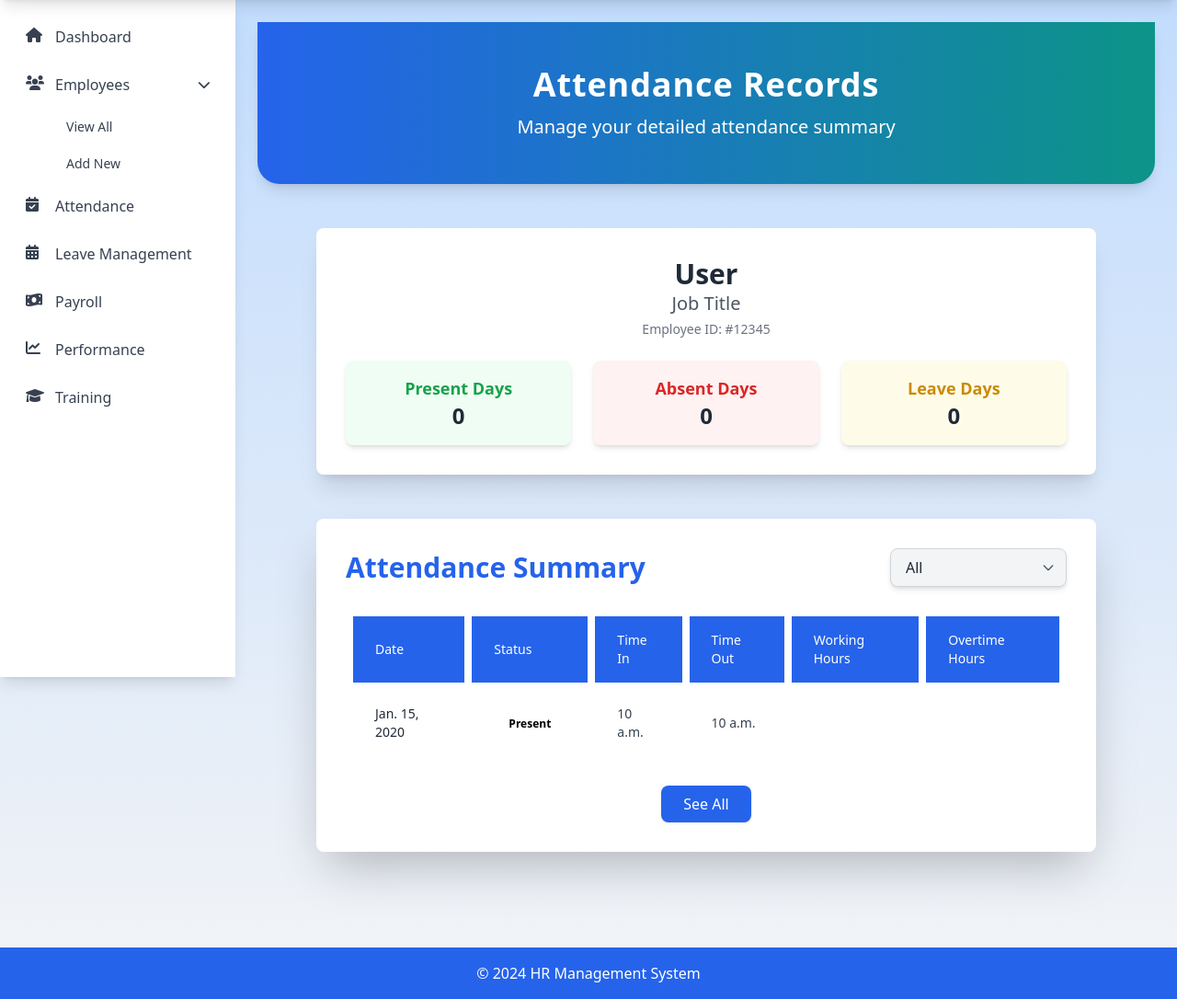
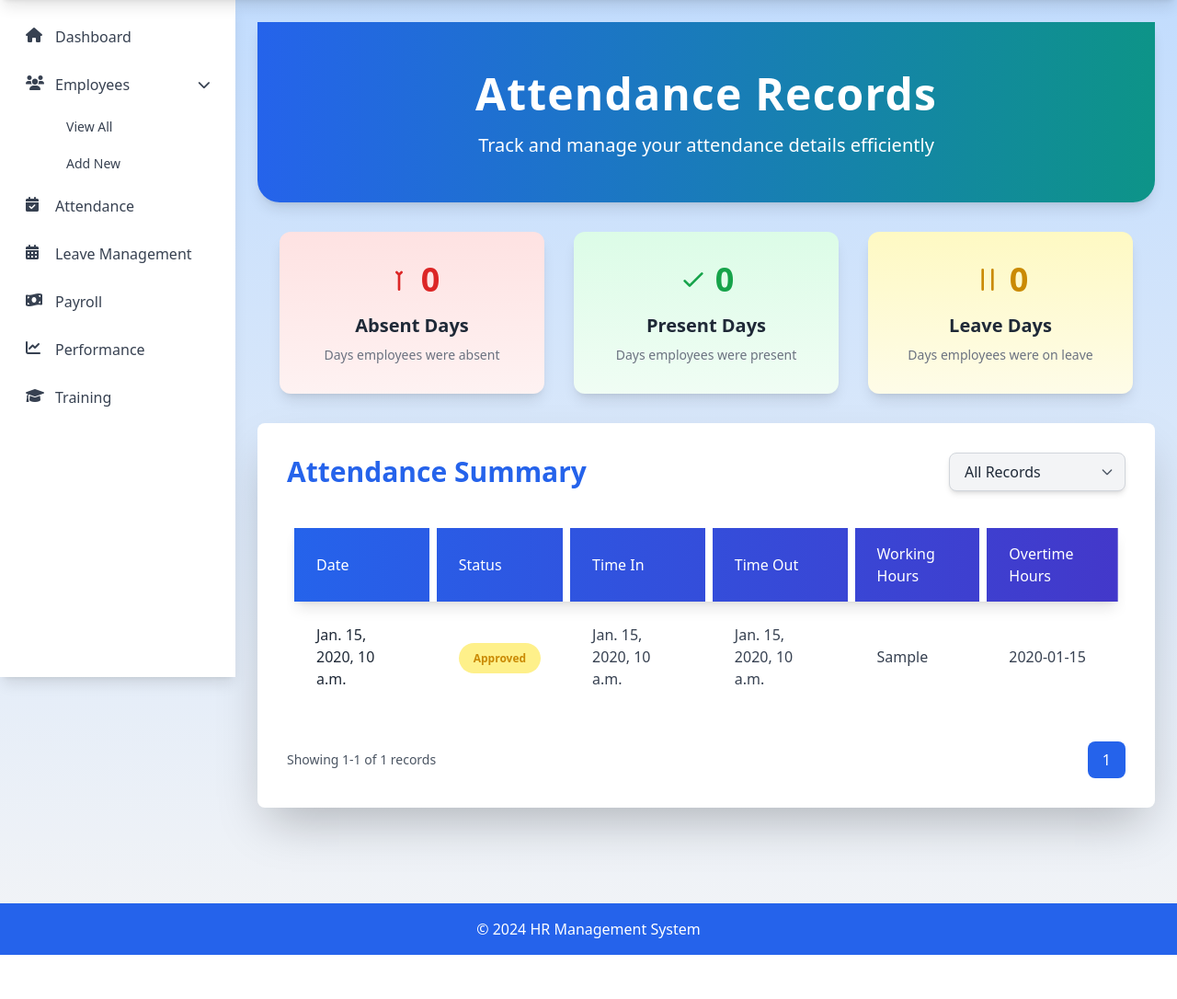
Before and after one commit to katkatty21/HRManagementSystemWeb, a Django app: template hrmanagementsystem/hrmanagement/templates/pages/attendance_record.html in a window 1280 px wide. Shown: the part 64-1150 px from the top of the page at 92% size. After the commit the page ends 1102 px from the top, so only its background shows below. Run offline with Django 5.2, Linux system fonts and the light colour scheme; tables that the repository leaves empty hold one stand-in row (values such as "Sample post"); the template is opened without the code that fills it: values that come from a table or form of the project are taken from there, most other values are stand-ins (such as "Sample title", 1, 10 or a date in 2020); data that the repository does not hold is empty; some libraries are stand-ins or nearby versions.

Commit message:
UPDATING THE DESIGN, FUNCTIONS OF LEAVE AND ATTENDANCE. LATEST UPDATE

```diff
--- a/hrmanagementsystem/hrmanagement/templates/pages/attendance_record.html
+++ b/hrmanagementsystem/hrmanagement/templates/pages/attendance_record.html
@@ -6,53 +6,69 @@ Attendance Dashboard
 
 {% block content %}
 <!-- Dashboard Header Section -->
-<section class="bg-gradient-to-r from-blue-600 to-teal-600 text-white text-center py-12 shadow-lg rounded-b-3xl">
-    <h1 class="text-4xl font-extrabold tracking-wide">Attendance Records</h1>
-    <p class="mt-3 text-xl font-medium">Manage your detailed attendance summary</p>
+
+<section class="bg-gradient-to-r from-blue-600 to-teal-600 text-white text-center py-12 shadow-lg rounded-b-3xl mb-8">
+    <h1 class="text-5xl font-extrabold tracking-wide leading-tight">Attendance Records</h1>
+    <p class="mt-3 text-xl font-medium">Track and manage your attendance details efficiently</p>
 </section>
+<!-- Main Content Section -->
+<div class="grid grid-cols-1 md:grid-cols-3 gap-8 mb-8 px-6">
+    <!-- Present Card -->
+    <div class="bg-white p-8 rounded-xl shadow-lg hover:shadow-xl transition-all text-center bg-gradient-to-t from-red-50 to-red-100 hover:scale-105 transform duration-300">
+        <div class="flex justify-center items-center mb-4 space-x-2">
+            <!-- Icon and Days -->
+            <svg class="w-8 h-8 text-red-600" xmlns="http://www.w3.org/2000/svg" fill="none" viewBox="0 0 24 24" stroke="currentColor">
+                <path stroke-linecap="round" stroke-linejoin="round" stroke-width="2" d="M10 6l2 2m0 0l2-2m-2 2v12"></path>
+            </svg>
+            <p class="text-4xl font-bold text-red-600">{{ absent_days|default:0 }}</p>
 
-<!-- Main Content Section -->
-<div class="container mx-auto mt-12 px-6 lg:px-16">
-
-    <!-- Employee Information Section (Profile Card) -->
-    <div class="bg-white rounded-lg shadow-xl p-8 mb-12 hover:shadow-2xl transition-all">
-
-        <!-- Profile Information -->
-        <div class="text-center mb-6">
-            <h2 class="text-3xl font-semibold text-gray-800">{{ request.session.user_name|default:"User" }}</h2>
-            <p class="text-xl text-gray-600">{{ job|default:"Job Title" }}</p>
-            <p class="text-sm text-gray-500 mt-1">Employee ID: #{{ request.session.user_id|default:"12345" }}</p>
+        </div>
+        <h3 class="text-xl font-semibold text-gray-800">Absent Days</h3>
+        <p class="text-sm text-gray-500 mt-2">Days employees were absent</p>
     </div>
 
-        <!-- Attendance Statistics -->
-        <div class="grid grid-cols-3 gap-6 text-center">
+    <!-- Absent Card -->
+    <div class="bg-white p-8 rounded-xl shadow-lg hover:shadow-xl transition-all text-center bg-gradient-to-t from-green-50 to-green-100 hover:scale-105 transform duration-300">
+        <div class="flex justify-center items-center mb-4 space-x-2">
+            <!-- Icon and Days -->
+            <svg   svg class="w-8 h-8 text-green-600" xmlns="http://www.w3.org/2000/svg" fill="none" viewBox="0 0 24 24" stroke="currentColor">
+            <path stroke-linecap="round" stroke-linejoin="round" stroke-width="2" d="M5 13l4 4L19 7"></path>
+        </svg>
 
-            <div class="bg-green-50 p-4 rounded-lg shadow-md">
-                <h4 class="text-lg font-semibold text-green-600">Present Days</h4>
-                <p class="text-2xl font-bold text-gray-800">{{ present_days|default:0 }}</p>
+            <p class="text-4xl font-bold text-green-600">{{ present_days|default:0 }}</p>
         </div>
-            <div class="bg-red-50 p-4 rounded-lg shadow-md">
-                <h4 class="text-lg font-semibold text-red-600">Absent Days</h4>
-                <p class="text-2xl font-bold text-gray-800">{{ absent_days|default:0 }}</p>
+        <h3 class="text-xl font-semibold text-gray-800">Present Days</h3>
+        <p class="text-sm text-gray-500 mt-2">Days employees were present</p>
     </div>
-            <div class="bg-yellow-50 p-4 rounded-lg shadow-md">
-                <h4 class="text-lg font-semibold text-yellow-600">Leave Days</h4>
-                <p class="text-2xl font-bold text-gray-800">{{ leave_days|default:0 }}</p>
+
+    <!-- Leave Card -->
+    <div class="bg-white p-8 rounded-xl shadow-lg hover:shadow-xl transition-all text-center bg-gradient-to-t from-yellow-50 to-yellow-100 hover:scale-105 transform duration-300">
+        <div class="flex justify-center items-center mb-4 space-x-2">
+            <!-- Icon and Days -->
+            <svg class="w-8 h-8 text-yellow-600" xmlns="http://www.w3.org/2000/svg" fill="none" viewBox="0 0 24 24" stroke="currentColor">
+                <path stroke-linecap="round" stroke-linejoin="round" stroke-width="2" d="M16 4v16M8 4v16"></path>
+            </svg>
+            <p class="text-4xl font-bold text-yellow-600">{{ leave_days|default:0 }}</p>
         </div>
+        <h3 class="text-xl font-semibold text-gray-800">Leave Days</h3>
+        <p class="text-sm text-gray-500 mt-2">Days employees were on leave</p>
     </div>
 </div>
 
+
 <!-- Attendance Records Section -->
 <div class="bg-white rounded-lg shadow-2xl p-8 mb-12 hover:shadow-3xl transition-all">
-        <div class="flex justify-between items-center mb-6">
+
+    <div class="flex justify-between items-center mb-8">
         <h3 class="text-3xl font-semibold text-blue-600">Attendance Summary</h3>
+
         <!-- Search Dropdown -->
         <div class="relative inline-block w-48">
-                <select id="attendance-filter" class="block w-full bg-gray-100 text-gray-800 border border-gray-300 rounded-lg shadow-md focus:ring-2 focus:ring-blue-500 focus:border-blue-500 px-4 py-2 appearance-none transition duration-150 ease-in-out">
-                    <option value="all">All</option>
-                    <option value="Present">Present</option>
-                    <option value="Absent">Absent</option>
-                    <option value="Leave">Leave</option>
+            <select id="attendance-filter" class="block w-full bg-gray-100 text-gray-800 border border-gray-300 rounded-lg shadow-md focus:ring-2 focus:ring-blue-500 px-4 py-2 appearance-none transition duration-150 ease-in-out">
+                <option value="all" {% if filter_status == 'all' %}selected{% endif %}>All Records</option>
+                <option value="Present" {% if filter_status == 'Present' %}selected{% endif %}>Present</option>
+                <option value="Absent" {% if filter_status == 'Absent' %}selected{% endif %}>Absent</option>
+                <option value="Leave" {% if filter_status == 'Leave' %}selected{% endif %}>Leave</option>
             </select>
             <div class="absolute inset-y-0 right-0 flex items-center pr-3 pointer-events-none">
                 <svg class="w-4 h-4 text-gray-600" xmlns="http://www.w3.org/2000/svg" fill="none" viewBox="0 0 24 24" stroke="currentColor">
@@ -60,12 +76,11 @@ Attendance Dashboard
                 </svg>
             </div>
         </div>
-
     </div>
 
     <div class="overflow-x-auto">
         <table class="min-w-full table-auto border-separate border-spacing-2">
-                <thead class="bg-blue-600 text-white text-sm">
+            <thead class="bg-gradient-to-r from-blue-600 to-indigo-700 text-white text-sm lg:text-base shadow-lg">
                 <tr>
                     <th class="px-6 py-4 text-left font-medium">Date</th>
                     <th class="px-6 py-4 text-left font-medium">Status</th>
@@ -76,71 +91,56 @@ Attendance Dashboard
                 </tr>
             </thead>
             <tbody id="attendance-tbody">
-                    {% for record in attendance_records %}
-                    <tr class="border-b hover:bg-gray-50 transition-all">
-                        <td class="px-6 py-4 text-sm font-medium text-gray-800">{{ record.date }}</td>
-                        <td class="px-6 py-4 text-sm">
-                            <span class="text-black px-4 py-2 rounded-full text-xs font-semibold">
-                                {% if record.status == 'Present' %}
-                                    Present
-                                {% elif record.status == 'Absent' %}
-                                    Absent
-                                {% elif record.status == 'Leave' %}
-                                    Leave
-                                {% endif %}
+                {% for record in page_obj %}
+                <tr class="border-b hover:bg-gray-100 transition-all record-row" data-status="{{ record.status }}">
+                    <td class="px-6 py-4 text-sm lg:text-base font-medium text-gray-800">{{ record.date }}</td>
+                    <td class="px-6 py-4 text-sm lg:text-base">
+                        <span class="text-black px-4 py-2 rounded-full text-xs font-semibold {% if record.status == 'Present' %}bg-green-200 text-green-600{% elif record.status == 'Absent' %}bg-red-200 text-red-600{% else %}bg-yellow-200 text-yellow-600{% endif %}">
+                            {{ record.status }}
                         </span>
                     </td>
-                        <td class="px-6 py-4 text-sm text-gray-700">{{ record.time_in }}</td>
-                        <td class="px-6 py-4 text-sm text-gray-700">{{ record.time_out }}</td>
-                        <td class="px-6 py-4 text-sm text-gray-700">{{ record.working_hours }}</td>
-                        <td class="px-6 py-4 text-sm text-gray-700">{{ record.overtime_hours }}</td>
+                    <td class="px-6 py-4 text-sm lg:text-base text-gray-700">{{ record.time_in }}</td>
+                    <td class="px-6 py-4 text-sm lg:text-base text-gray-700">{{ record.time_out }}</td>
+                    <td class="px-6 py-4 text-sm lg:text-base text-gray-700">{{ record.working_hours }}</td>
+                    <td class="px-6 py-4 text-sm lg:text-base text-gray-700">{{ record.overtime_hours }}</td>
                 </tr>
                 {% endfor %}
             </tbody>
         </table>
     </div>
 
-        <!-- See All Button -->
-        <div class="mt-6 text-center">
-            <button id="see-all-btn" class="bg-blue-600 text-white px-6 py-2 rounded-lg shadow hover:bg-blue-700 transition-all">
-                See All
-            </button>
+
+
+        <!-- Pagination Section -->
+        <div class="mt-8 flex justify-between items-center">
+            <span id="pagination-info" class="text-sm text-gray-600">Showing {{ page_obj.start_index }}-{{ page_obj.end_index }} of {{ page_obj.paginator.count }} records</span>
+            <div id="pagination-controls" class="flex space-x-2">
+                {% if page_obj.has_previous %}
+                    <a href="?page=1&status={{ filter_status }}" class="px-4 py-2 bg-blue-600 text-white rounded-lg hover:bg-blue-700">First</a>
+                    <a href="?page={{ page_obj.previous_page_number }}&status={{ filter_status }}" class="px-4 py-2 bg-blue-600 text-white rounded-lg hover:bg-blue-700">Prev</a>
+                {% endif %}
+                {% for num in page_obj.paginator.page_range %}
+                    {% if page_obj.number == num %}
+                        <span class="px-4 py-2 bg-blue-600 text-white rounded-lg">{{ num }}</span>
+                    {% else %}
+                        <a href="?page={{ num }}&status={{ filter_status }}" class="px-4 py-2 bg-gray-200 text-gray-800 rounded-lg hover:bg-blue-600 hover:text-white">{{ num }}</a>
+                    {% endif %}
+                {% endfor %}
+                {% if page_obj.has_next %}
+                    <a href="?page={{ page_obj.next_page_number }}&status={{ filter_status }}" class="px-4 py-2 bg-blue-600 text-white rounded-lg hover:bg-blue-700">Next</a>
+                    <a href="?page={{ page_obj.paginator.num_pages }}&status={{ filter_status }}" class="px-4 py-2 bg-blue-600 text-white rounded-lg hover:bg-blue-700">Last</a>
+                {% endif %}
+            </div>
+        </div>
     </div>
 </div>
 
-</div>
-
 <script>
-    document.addEventListener('DOMContentLoaded', () => {
-        const rows = document.querySelectorAll('#attendance-tbody tr');
-        const seeAllBtn = document.getElementById('see-all-btn');
-        const filterDropdown = document.getElementById('attendance-filter');
-
-        // Initially hide rows after the fifth
-        rows.forEach((row, index) => {
-            if (index >= 5) {
-                row.style.display = 'none';
-            }
-        });
-
-        // Add click event to "See All" button
-        seeAllBtn.addEventListener('click', () => {
-            rows.forEach(row => (row.style.display = 'table-row')); // Show all rows
-            seeAllBtn.style.display = 'none'; // Hide the button
-        });
-
-        // Filter attendance records based on dropdown selection
-        filterDropdown.addEventListener('change', () => {
-            const filterValue = filterDropdown.value;
-            rows.forEach(row => {
-                const status = row.cells[1].textContent.trim();
-                if (filterValue === 'all' || status === filterValue) {
-                    row.style.display = 'table-row'; // Show matching rows
-                } else {
-                    row.style.display = 'none'; // Hide non-matching rows
-                }
-            });
-        });
+    document.getElementById('attendance-filter').addEventListener('change', function() {
+        var status = this.value;
+        var currentUrl = new URL(window.location.href);
+        currentUrl.searchParams.set('status', status);  // Update the status parameter in the URL
+        window.location.href = currentUrl.href;  // Redirect to the new URL
     });
 </script>
 
```
Also changed, not shown: hrmanagementsystem/hrmanagement/templates/pages/leave_request.html (+96 -72 lines), hrmanagementsystem/hrmanagement/templates/pages/performance_feedback.html (+81 -48 lines), hrmanagementsystem/hrmanagement/views.py (+55 -17 lines). Lines whose indentation alone changed are shown as unchanged.
